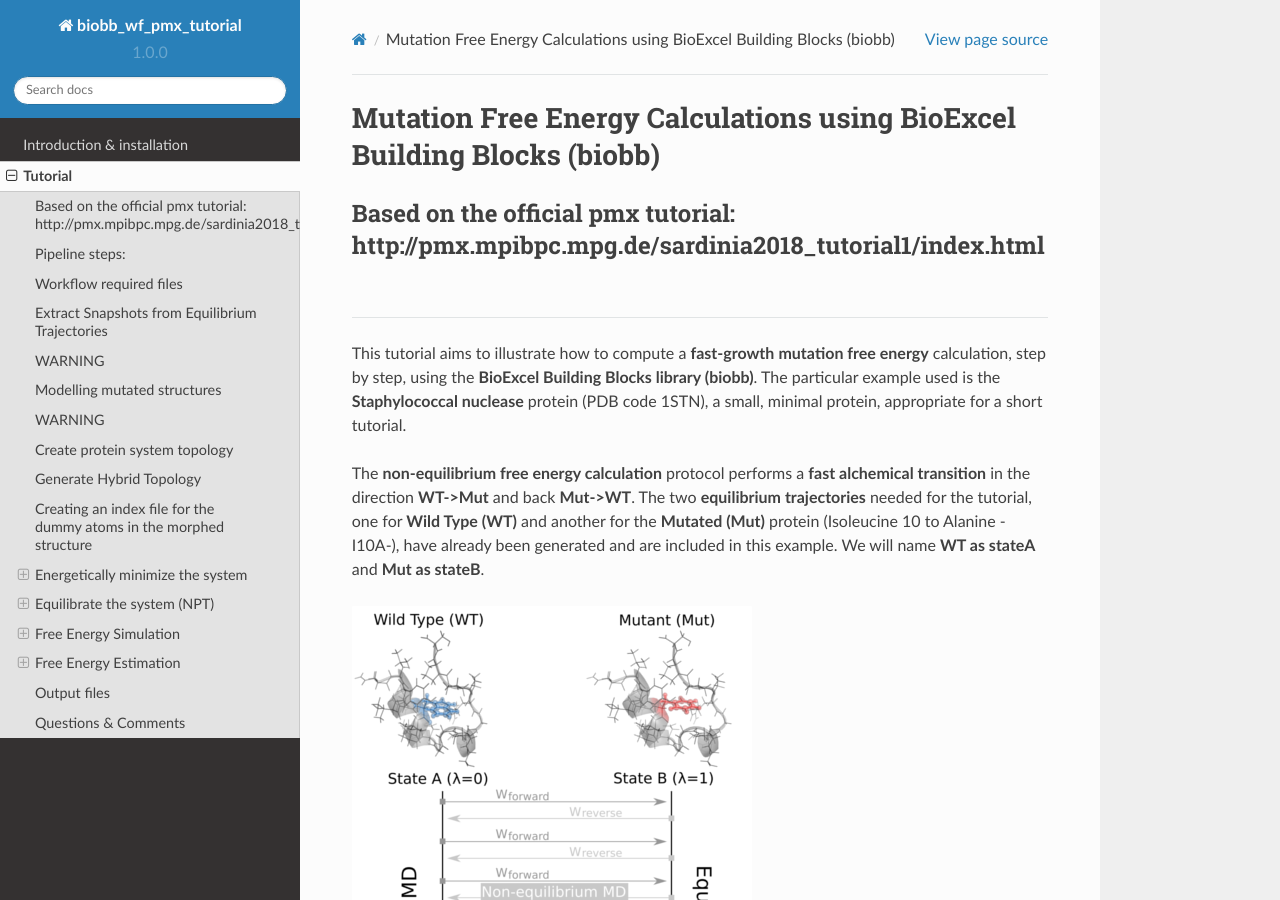
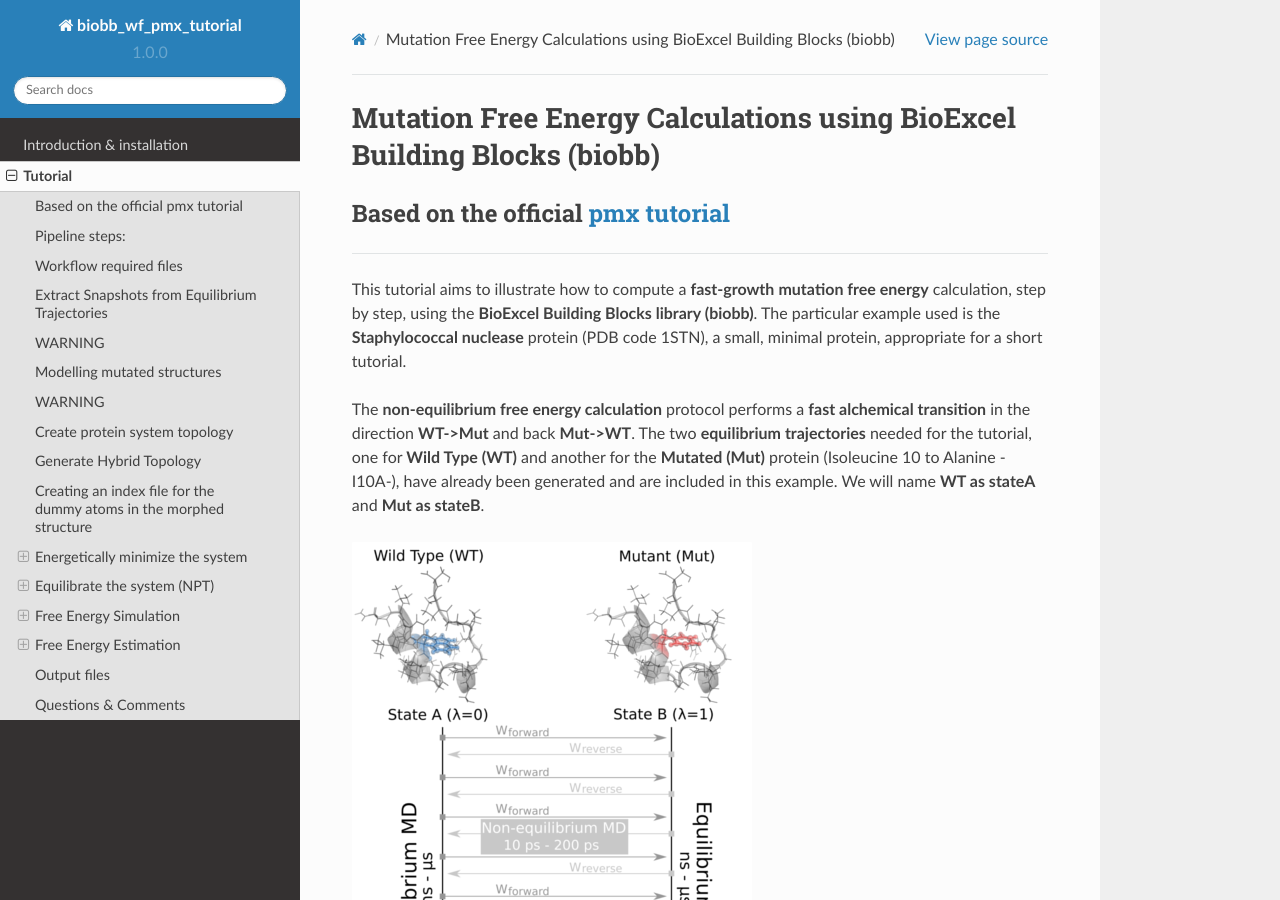
Before and after one commit to bioexcel/biobb_wf_pmx_tutorial, a Sphinx documentation site: the page built from biobb_wf_pmx_tutorial/docs/source/tutorial.md, in a window 1280 px wide and 900 px high. Built offline with Sphinx 7.4.7 and the Read the Docs theme 2.0.0, drawn with Linux system fonts in a browser that asks for light colours.

Commit message:
Bug fixes

```diff
--- a/biobb_wf_pmx_tutorial/docs/source/tutorial.md
+++ b/biobb_wf_pmx_tutorial/docs/source/tutorial.md
@@ -1,6 +1,6 @@
 
 # Mutation Free Energy Calculations using BioExcel Building Blocks (biobb)
-### Based on the official pmx tutorial: http://pmx.mpibpc.mpg.de/sardinia2018_tutorial1/index.html
+### Based on the official [pmx tutorial](http://pmx.mpibpc.mpg.de/sardinia2018_tutorial1/index.html)
 ***
 This tutorial aims to illustrate how to compute a **fast-growth** **mutation free energy** calculation, step by step, using the **BioExcel Building Blocks library (biobb)**. The particular example used is the **Staphylococcal nuclease** protein (PDB code 1STN), a small, minimal protein, appropriate for a short tutorial.
 
```
